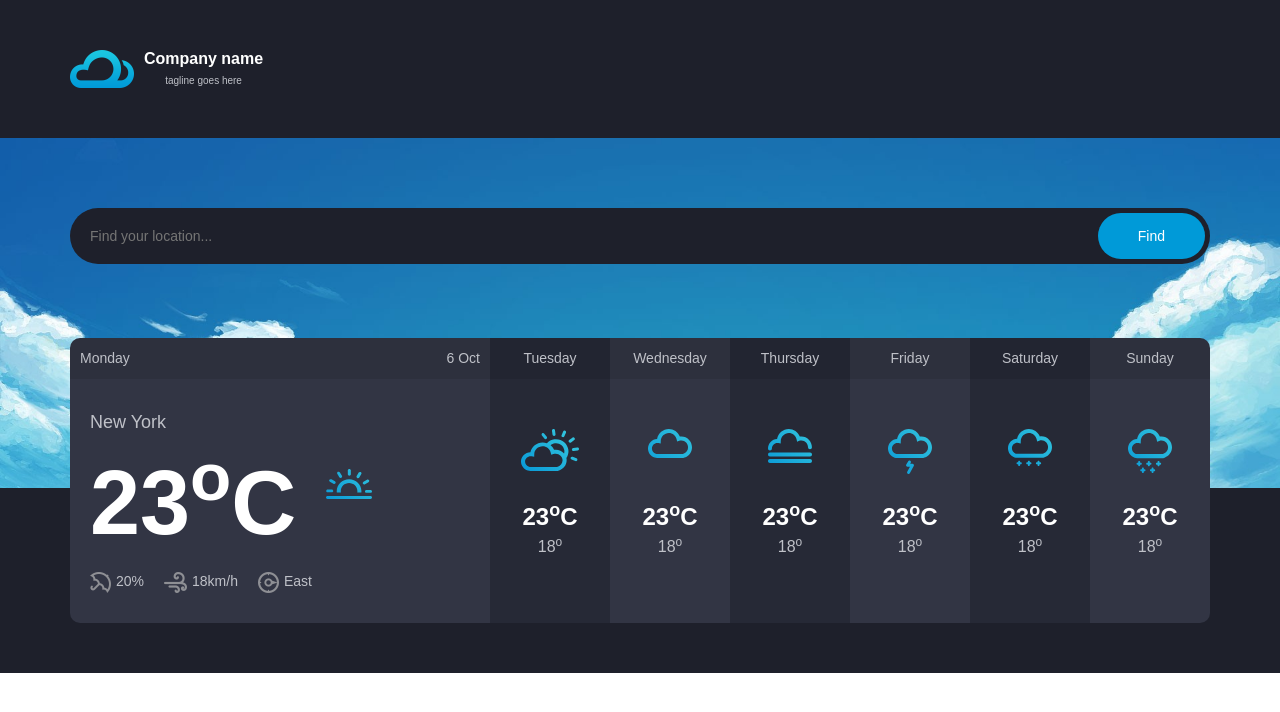
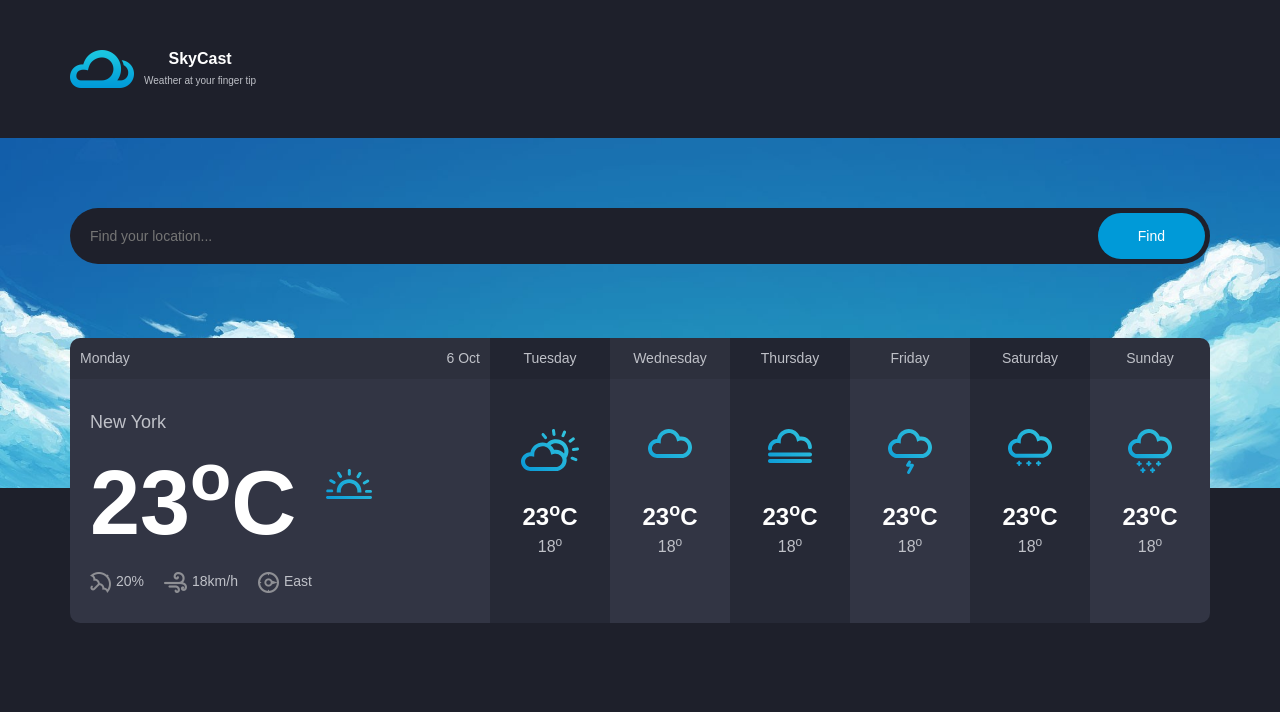
Before and after one commit to tlin108/react-weather, a React (Create React App) app: page / in a window 1280 px wide. Shown: the top 712 px of the page. Built offline with nearby package versions, Linux system fonts and the light colour scheme.

Commit message:
theme adjustment to full screen

```diff
--- a/src/App.css
+++ b/src/App.css
@@ -1,5 +1,6 @@
 .App {
   text-align: center;
+  height: 100%;
 }
 
 .App-logo {
@@ -241,7 +242,10 @@ body {
   font-size: 14px;
   font-weight: 300;
   line-height: 1.5;
-  background: #1e202b; }
+  background: #1e202b;
+  position: absolute;
+  height: 100%;
+  width: 100%; }
 
 h1, h2, h3, h4, h5, h6 {
   font-weight: 700;
--- a/src/App.js
+++ b/src/App.js
@@ -11,8 +11,8 @@ class App extends Component {
               <a href="index.html" className="branding">
                 <img src="images/logo.png" alt="" className="logo" />
                 <div className="logo-type">
-                  <h1 className="site-title">Company name</h1>
-                  <small className="site-description">tagline goes here</small>
+                  <h1 className="site-title">SkyCast</h1>
+                  <small className="site-description">Weather at your finger tip</small>
                 </div>
               </a>
             </div>
```
